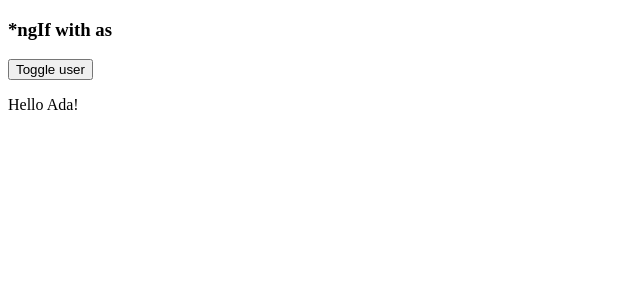
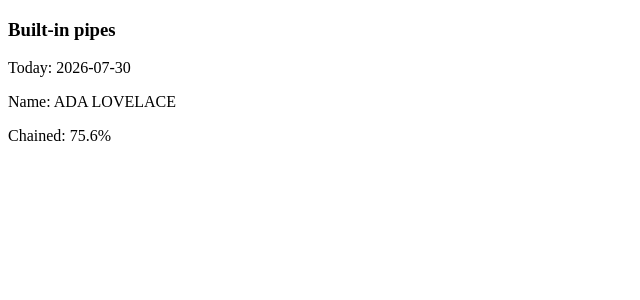
Before and after one commit to ajitoriginal/Angular, an Angular app in the folder my-angular-app/: page / in a window 1280 px wide. Shown: the top 300 px of the page, without its empty margins (0-640 px from the left). Built offline with nearby package versions, Linux system fonts and the light colour scheme.

Commit message:
pipes in templates

```diff
--- a/my-angular-app/src/main.ts
+++ b/my-angular-app/src/main.ts
@@ -7,15 +7,16 @@ import { CommonModule } from '@angular/common';
   standalone: true,
   imports: [CommonModule],
   template: `
-    <h3>*ngIf with as</h3>
-    <button (click)="toggle()">Toggle user</button>
-    <p *ngIf="user as u; else empty">Hello {{ u.name }}!</p>
-    <ng-template #empty>No user</ng-template>
+    <h3>Built-in pipes</h3>
+    <p>Today: {{ today | date:'yyyy-MM-dd' }}</p>
+    <p>Name: {{ name | uppercase }}</p>
+    <p>Chained: {{ ratio | percent:'1.0-2' | uppercase }}</p>
   `
 })
 export class App {
-  user: { name: string } | null = { name: 'Ada' };
-  toggle(){ this.user = this.user ? null : { name: 'Ada' }; }
+  today = new Date();
+  name = 'Ada Lovelace';
+  ratio = 0.756;
 }
 
 bootstrapApplication(App);
```
Also changed, not shown: 1 other file (tests, documents, lock files or other folders).
